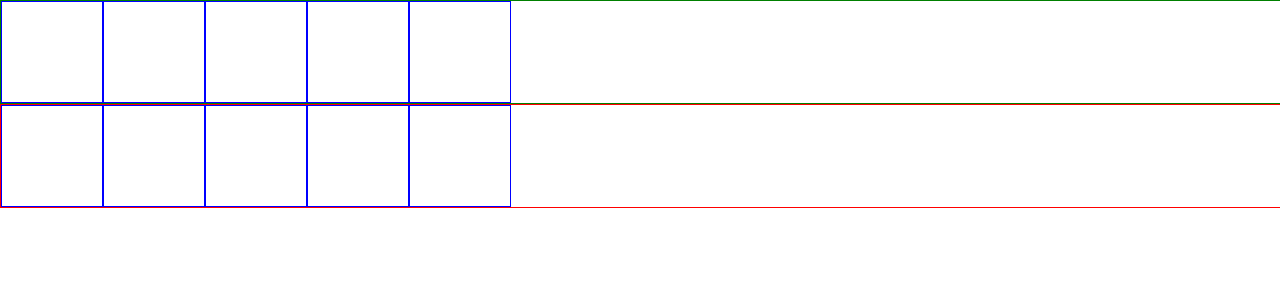
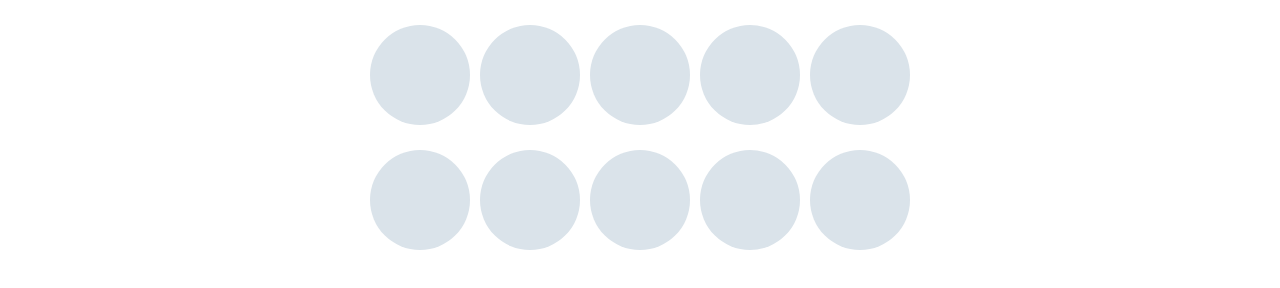
Before and after one commit to kristingreenslit/hoveroptions, a plain HTML site: page index.html in a window 1280 px wide. Drawn offline with nearby package versions, Linux system fonts and the light colour scheme.

Commit message:
complete css

```diff
--- a/site.css
+++ b/site.css
@@ -1,27 +1,15 @@
-html {
+* {
  box-sizing: border:box;
-}
-
-* {
  margin: 0 auto;
 }
 
-#row1 {
- border: 1px solid green;
- height: 100%;
- width: 100%;
-}
-
-#row2 {
- border: 1px solid red;
- height: 100%;
- width: 100%;
-}
-
 .circles {
- border: 1px solid blue;
+ border-radius: 100px;
+ background-color: #DAE3EA;
  float: left;
  height: 100px;
+ margin-left: 5px;
+ margin-right: 5px;
  width: 100px;
 }
 
@@ -35,5 +23,11 @@ html {
 }
 
 .clearfix {
- zoom: 1; /* for IE6 and 7 */
+ zoom: 1;
 }
+
+.rows {
+ height: 100px;
+ margin: 0 auto;
+ margin-top: 25px;
+ width: 550px;
```
